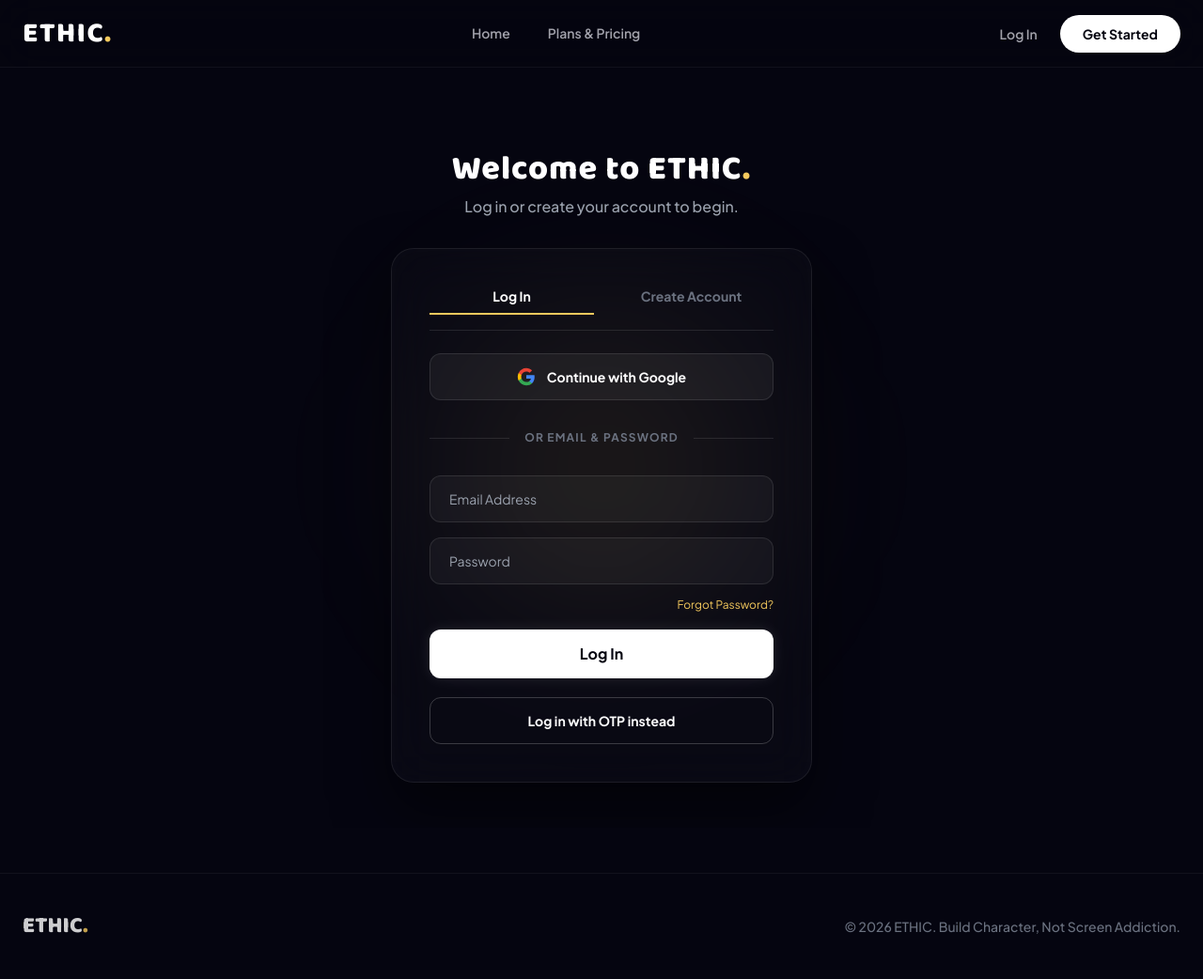
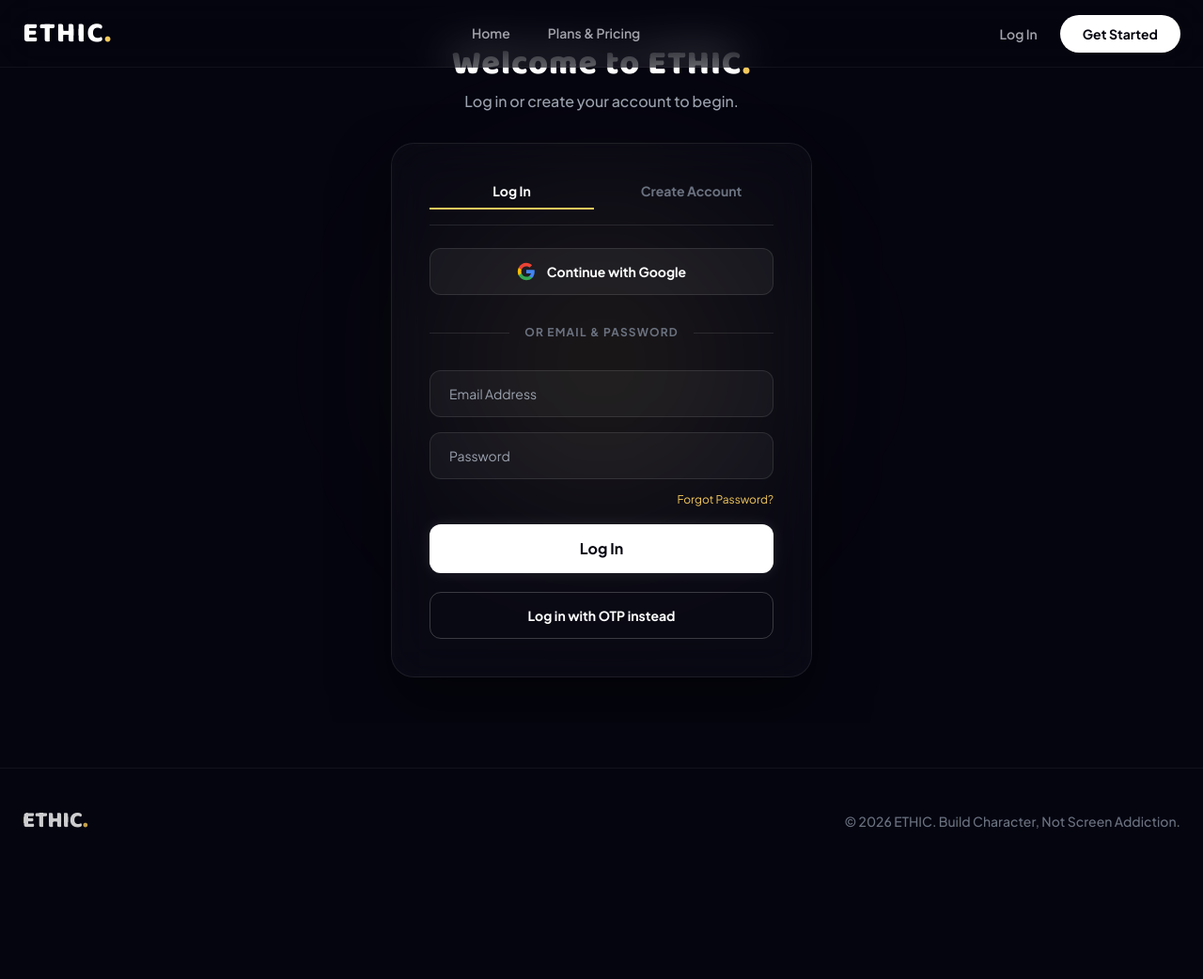
Before and after one commit to contactcuratedchoices-stack/ethic-mvp, a Flask app: page /login in a window 1280 px wide. Shown: the whole page at 94% size. After the commit the page ends 882 px from the top, so only its background shows below. Run offline with Flask 3, Linux system fonts and the light colour scheme; parts of the project's set-up code (start-up, migrations or seed data) failed here and were passed over; some libraries are stand-ins or nearby versions.

Commit message:
Update base.html

```diff
--- a/templates/base.html
+++ b/templates/base.html
@@ -43,7 +43,7 @@
 
     <style>
         body {
-            background-color: #050510;
+            background-color: #050510; /* CLEAN PREMIUM SOLID DARK BACKGROUND */
             color: #ffffff;
             position: relative;
         }
@@ -63,6 +63,7 @@
             font-weight: 600;
             transition: color 0.3s ease;
             padding: 0.5rem 0;
+            white-space: nowrap; /* PREVENTS TEXT WRAPPING BUG */
         }
         .nav-link:hover { color: #ffffff; }
         .nav-link::after {
@@ -77,6 +78,7 @@
             color: #050510;
             transition: all 0.4s cubic-bezier(0.16, 1, 0.3, 1);
             box-shadow: 0 0 0 0 rgba(255,255,255,0.2);
+            white-space: nowrap;
         }
         .btn-glow:hover {
             transform: translateY(-2px);
@@ -107,13 +109,14 @@
 <body class="font-sans min-h-screen antialiased flex flex-col selection:bg-gold/30">
 
     <header class="fixed w-full z-50 top-0 left-0 glass-header h-[72px] flex items-center">
-        <div class="w-full max-w-7xl mx-auto px-6 flex items-center justify-between">
+        <!-- 🚀 DESKTOP OVERLAP FIX: Responsive padding & gaps -->
+        <div class="w-full max-w-7xl mx-auto px-5 md:px-6 flex items-center justify-between">
 
-            <a href="/" aria-label="Ethic Home" class="font-magical text-2xl md:text-3xl font-extrabold text-white tracking-wider flex items-center hover:opacity-80 transition-opacity">
+            <a href="/" aria-label="Ethic Home" class="font-magical text-2xl md:text-3xl font-extrabold text-white tracking-wider flex items-center hover:opacity-80 transition-opacity flex-shrink-0">
                 ETHIC<span class="text-gold">.</span>
             </a>
 
-            <nav class="hidden md:flex items-center gap-10">
+            <nav class="hidden md:flex items-center gap-6 lg:gap-10 flex-shrink-1 overflow-hidden">
                 <a href="/" class="nav-link">Home</a>
                 <a href="/pricing" class="nav-link">Plans & Pricing</a>
                 {% if session.get('user_name') %}
@@ -121,7 +124,7 @@
                 {% endif %}
             </nav>
 
-            <div class="hidden md:flex items-center gap-6">
+            <div class="hidden md:flex items-center gap-4 lg:gap-6 flex-shrink-0">
                 {% if session.get('user_name') %}
                     {% if session.get('role') in ['super_admin', 'editor'] %}
                     <a href="/admin/upload" class="text-xs font-bold text-red-400 hover:text-red-300 uppercase tracking-widest border border-red-500/30 px-3 py-1.5 rounded-md bg-red-500/10 transition hover:bg-red-500/20">
@@ -129,23 +132,23 @@
                     </a>
                     {% endif %}
 
-                    <div class="flex items-center gap-4">
-                        <span class="text-gold-soft text-sm font-semibold border-r border-white/10 pr-4">👋 {{ session.get('user_name') }}</span>
+                    <div class="flex items-center gap-3 lg:gap-4">
+                        <span class="text-gold-soft text-sm font-semibold border-r border-white/10 pr-3 lg:pr-4 truncate max-w-[150px]">👋 {{ session.get('user_name') }}</span>
                         <a href="/logout" class="text-sm font-semibold text-gray-400 hover:text-white transition">Logout</a>
                     </div>
 
-                    <a href="/studio" class="btn-glow px-6 py-2.5 rounded-full text-sm font-bold flex items-center gap-2">
+                    <a href="/studio" class="btn-glow px-5 lg:px-6 py-2.5 rounded-full text-sm font-bold flex items-center gap-2">
                         Create Story ✨
                     </a>
                 {% else %}
                     <a href="/login" class="nav-link text-sm font-semibold">Log In</a>
-                    <a href="/login" class="btn-glow px-6 py-2.5 rounded-full text-sm font-bold">
+                    <a href="/login" class="btn-glow px-5 lg:px-6 py-2.5 rounded-full text-sm font-bold">
                         Get Started
                     </a>
                 {% endif %}
             </div>
 
-            <!-- 🚀 MOBILE DOTS FIX: Removed -mr-2 class -->
+            <!-- Mobile Hamburger Button -->
             <button id="mobile-menu-btn" aria-label="Toggle navigation menu" aria-expanded="false" class="md:hidden text-white p-2 focus:outline-none hover:text-gold transition active:scale-90">
                 <svg id="icon-menu" aria-hidden="true" xmlns="http://www.w3.org/2000/svg" width="28" height="28" viewBox="0 0 24 24" fill="none" stroke="currentColor" stroke-width="2" stroke-linecap="round" stroke-linejoin="round"><line x1="3" y1="12" x2="21" y2="12"></line><line x1="3" y1="6" x2="21" y2="6"></line><line x1="3" y1="18" x2="21" y2="18"></line></svg>
                 <svg id="icon-close" aria-hidden="true" class="hidden" xmlns="http://www.w3.org/2000/svg" width="28" height="28" viewBox="0 0 24 24" fill="none" stroke="currentColor" stroke-width="2" stroke-linecap="round" stroke-linejoin="round"><line x1="18" y1="6" x2="6" y2="18"></line><line x1="6" y1="6" x2="18" y2="18"></line></svg>
@@ -213,7 +216,8 @@
         {% endwith %}
     </div>
 
-    <main class="flex-grow pt-28 relative z-10">
+    <!-- 🚀 FIX: Removed pt-28. Ab background image navbar ke neeche edge-to-edge jayegi -->
+    <main class="flex-grow relative z-10 w-full">
         {% block content %}{% endblock %}
     </main>
 
@@ -224,7 +228,6 @@
         </div>
     </footer>
 
-    <!-- Initialize AOS Engine -->
     <script src="https://unpkg.com/aos@2.3.1/dist/aos.js"></script>
     <script>
         AOS.init({
```
